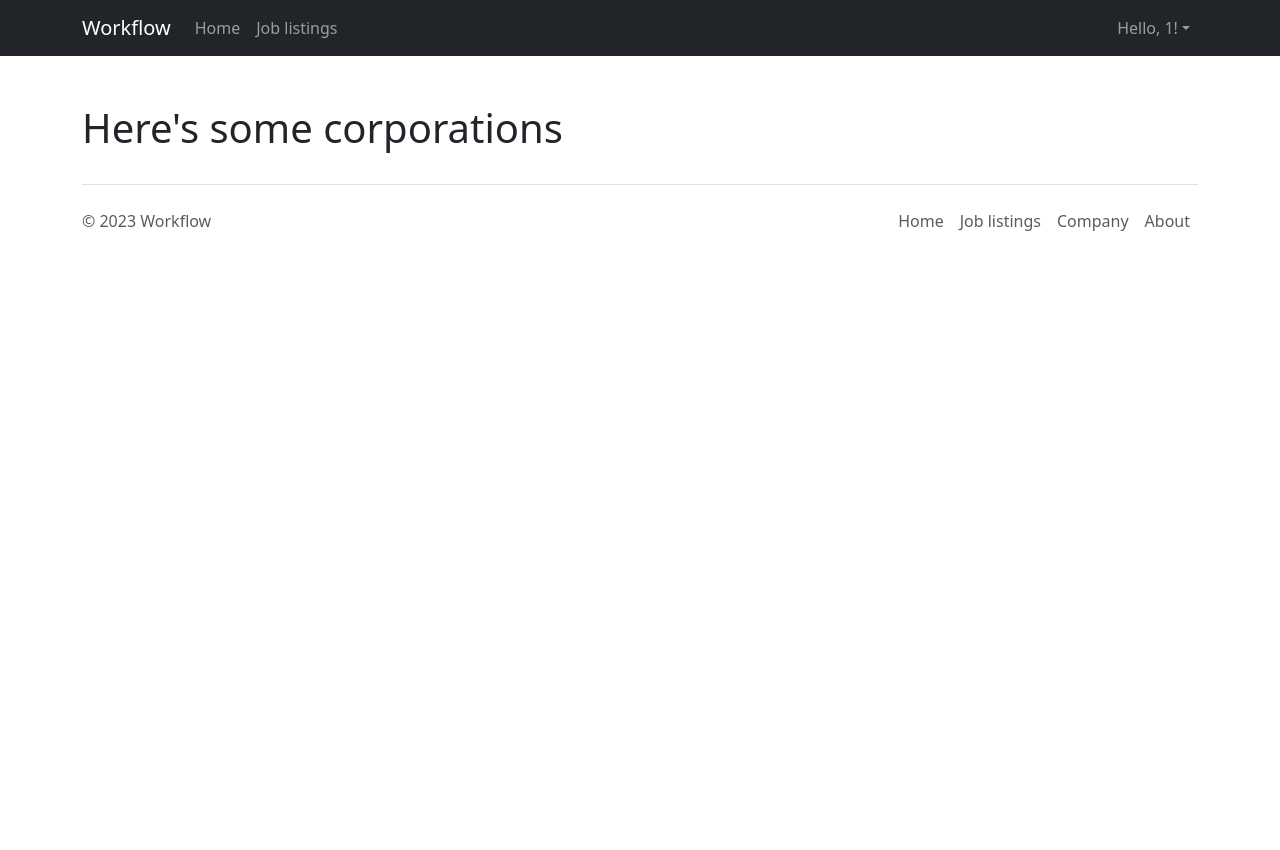
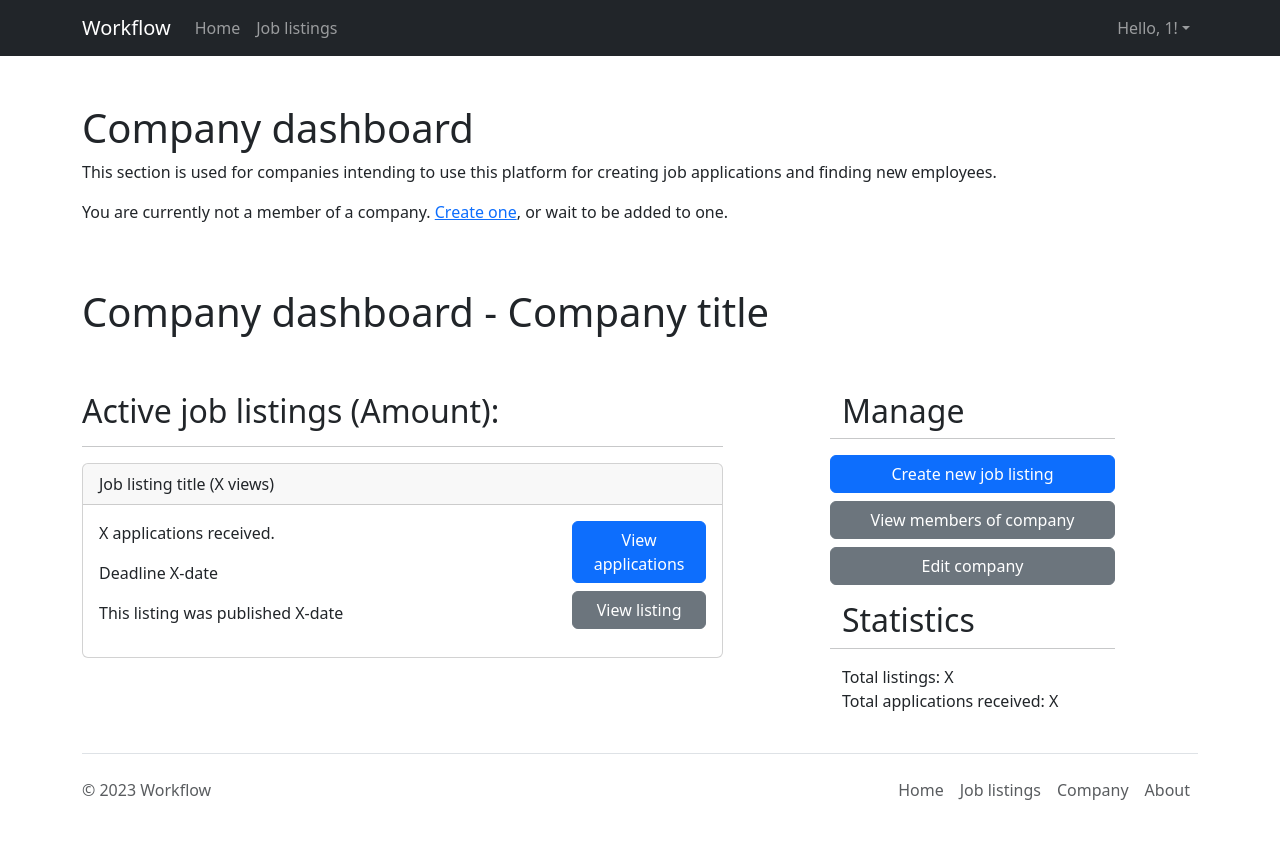
Before and after one commit to ostepizza/workflow, a PHP site: page /company/index.php in a window 1280 px wide. Before the commit the page ends 231 px from the top, so only its background shows below. Run offline with PHP 8.4, Linux system fonts and the light colour scheme; the visitor is signed in with stand-in values (Sample User, id 1).

Commit message:
Companies started
Creating new companies works
Company dashboard mockup created
Database SQL file updated
Other minor additions

```diff
--- a/about.php
+++ b/about.php
@@ -13,4 +13,4 @@ function display() {
 <?php
 }
 
-makePage('display', 'Home');
+makePage('display', 'About');
--- a/company/index.php
+++ b/company/index.php
@@ -3,13 +3,69 @@
 function display() {
 ?>
 <!-- Content here -->
+<!-- If not a part of a company -->
 <div class="row mt-5">
     <div class="col-md-12">
-        <h1>Here's some corporations</h1>
+        <h1>Company dashboard</h1>
+        <p>This section is used for companies intending to use this platform for creating job applications and finding new employees.</p>
+        <p>You are currently not a member of a company. <a href="new.php">Create one</a>, or wait to be added to one.</p>
+    </div>
+</div>
+
+<!-- If part of a company -->
+<div class="row mt-5">
+    <div class="col-md-12">
+        <h1>Company dashboard - Company title</h1>
+    </div>
+</div>
+<div class="row mt-5">
+    <div class="col-md-7">
+        <h2>Active job listings (Amount):</h2>
+        <!-- TBD: sorted by deadline -->
+        <hr>
+        <div class="card">
+            <div class="card-header">
+                Job listing title (X views)
+            </div>
+            <div class="card-body">
+                <div class="row">
+                    <div class="col-md-9">
+                        <p>X applications received.</p>
+                        <p>Deadline X-date</p>
+                        <p>This listing was published X-date</p>
+                    </div>
+                    <div class="col-md-3">
+                        <button type="button" class="btn btn-primary w-100">View applications</button>
+                        <button type="button" class="btn btn-secondary w-100 mt-2">View listing</button>
+                    </div>
+                </div>
+            </div>
+        </div>
+    </div>
+
+    <div class="col-md-1">
+    </div>
+
+    <div class="col-md-3">
+        <div class="row">
+            <h2>Manage</h2>
+            <hr>
+            <button type="button" class="btn btn-primary w-100">Create new job listing</button>
+            <button type="button" class="btn btn-secondary w-100 mt-2">View members of company</button>
+            <button type="button" class="btn btn-secondary w-100 mt-2">Edit company</button>
+        </div>
+        <div class="row mt-3">
+            <h2>Statistics</h2>
+            <hr>
+            <p>
+                Total listings: X<br>
+                Total applications received: X<br>
+            </p>
+        </div>
     </div>
 </div>
 <!-- Content here -->
 <?php
 }
 
-makePage('display', 'Companies');
+makePage('display', 'Companies', requireLogin: true);
```
Also changed, not shown: SQL_FILES/tables.sql (+22 -8 lines), company/new.php (added, +121 -0 lines), jobs/listing.php (added, +18 -0 lines).
